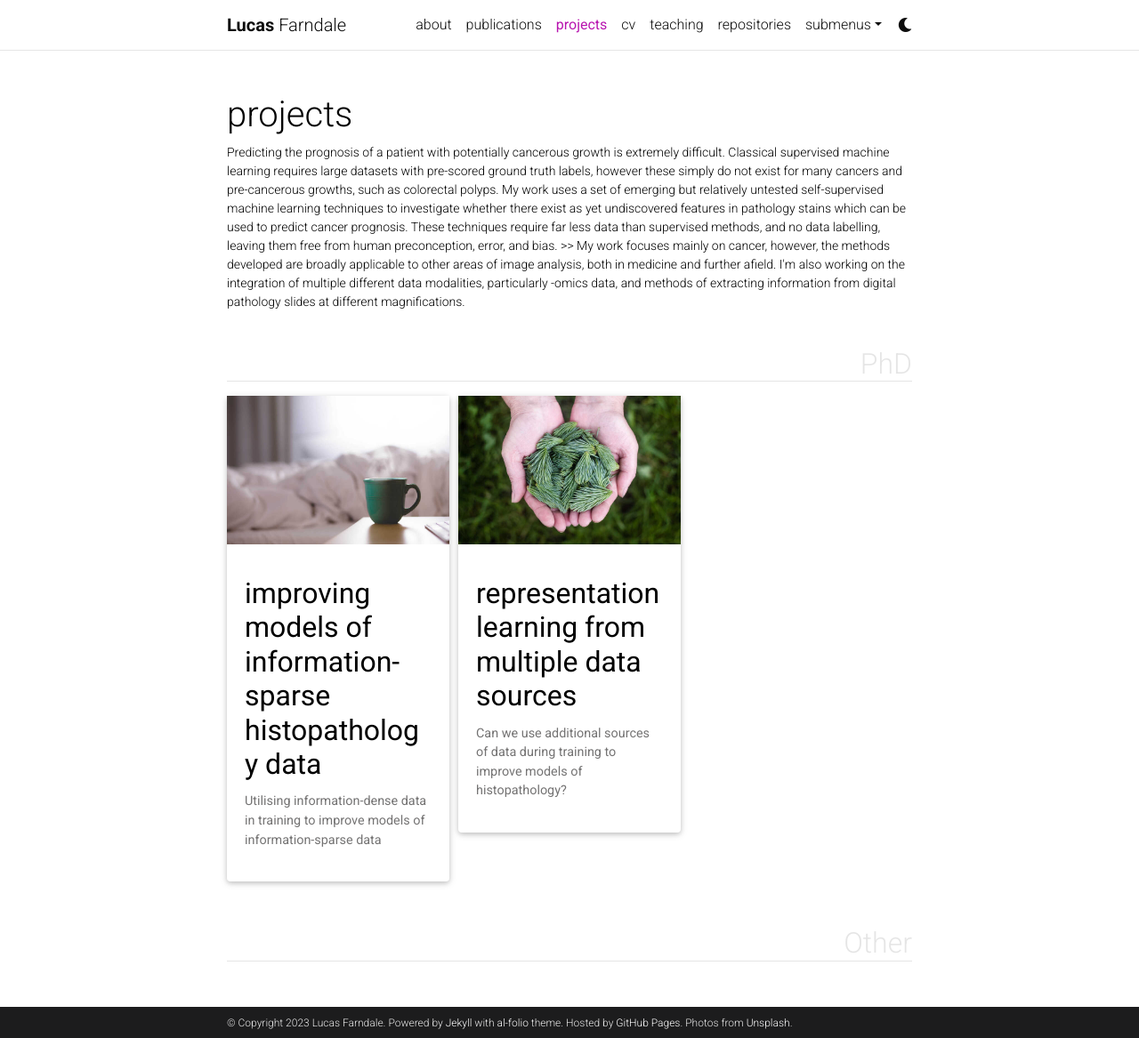
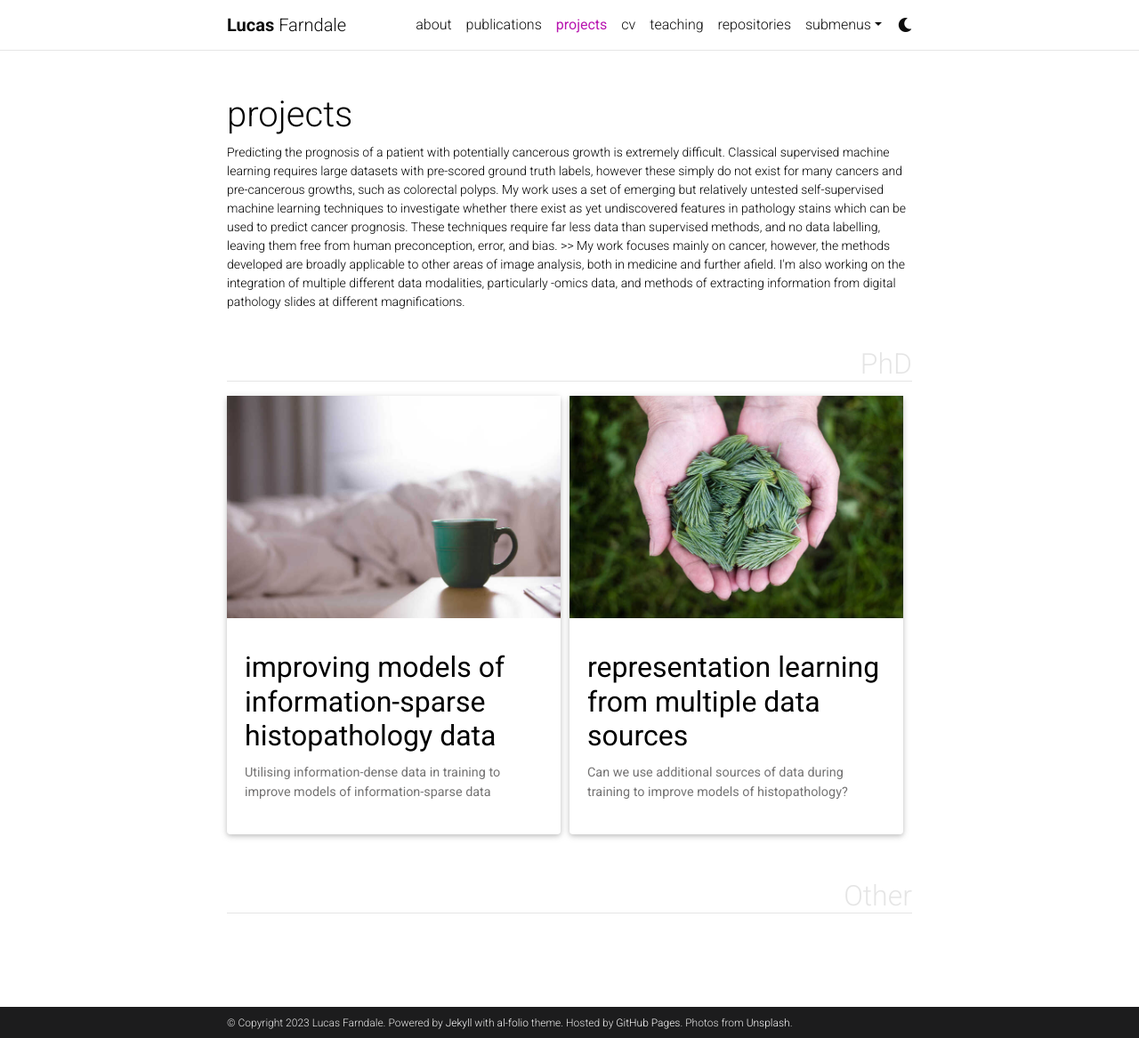
Before and after one commit to lucasfarndale/lucasfarndale.github.io, a Jekyll site: the page built from _pages/projects.md, in a window 1280 px wide and 1167 px high. Shown: the whole window at 89% size. Built offline with Jekyll 4.4.1, drawn with Linux system fonts in a browser that asks for light colours; full-size pictures stand in for the smaller copies a plugin makes; comment, search, counter and statistics services are not loaded; a style sheet for code colours, icons or effects is not loaded.

Commit message:
Update _base.scss

```diff
--- a/_sass/_base.scss
+++ b/_sass/_base.scss
@@ -512,7 +512,7 @@ footer.sticky-bottom {
 
   .grid-sizer,
   .grid-item {
-    width: 250px;
+    width: 375px;
     margin-bottom: 10px;
   }
 
```
